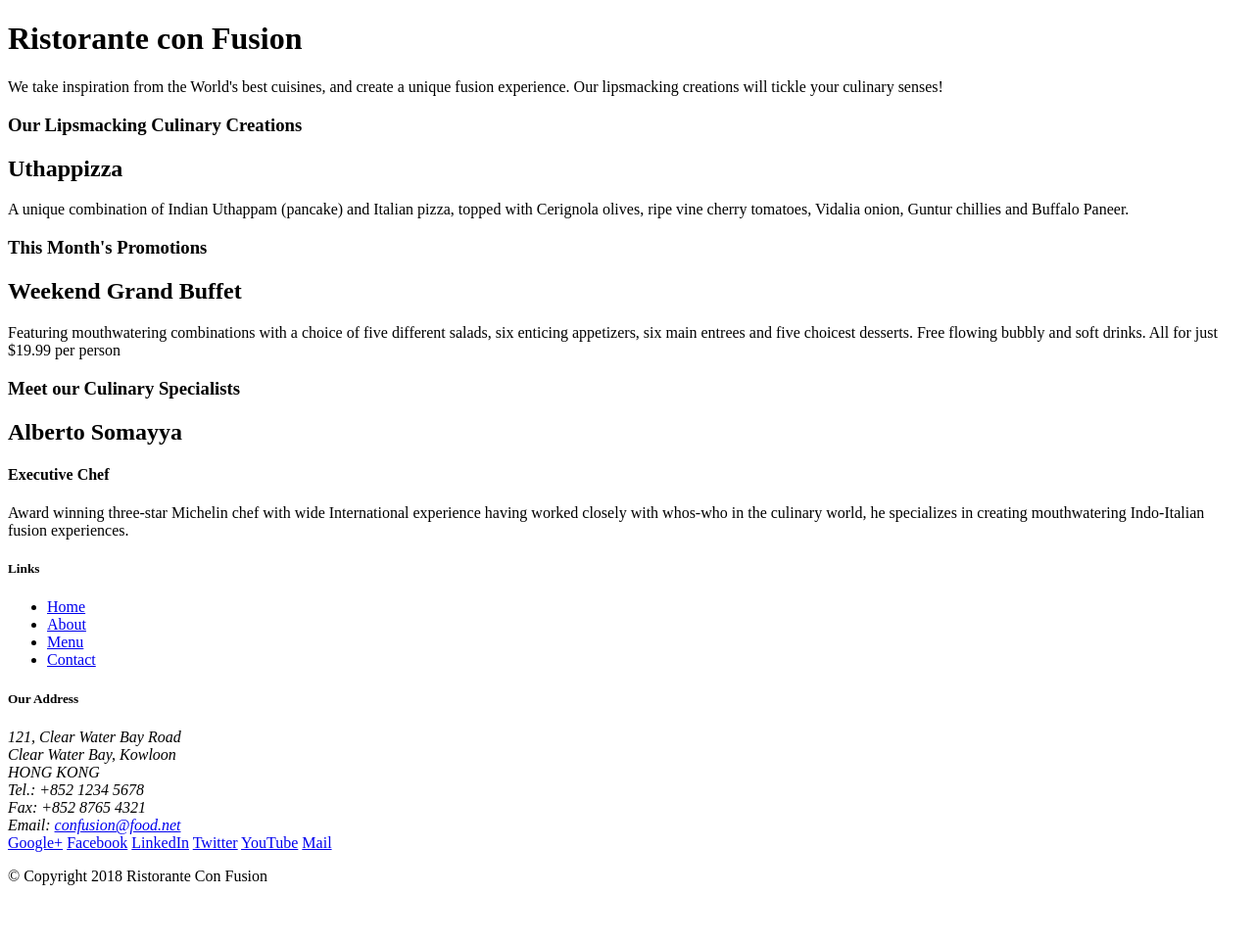
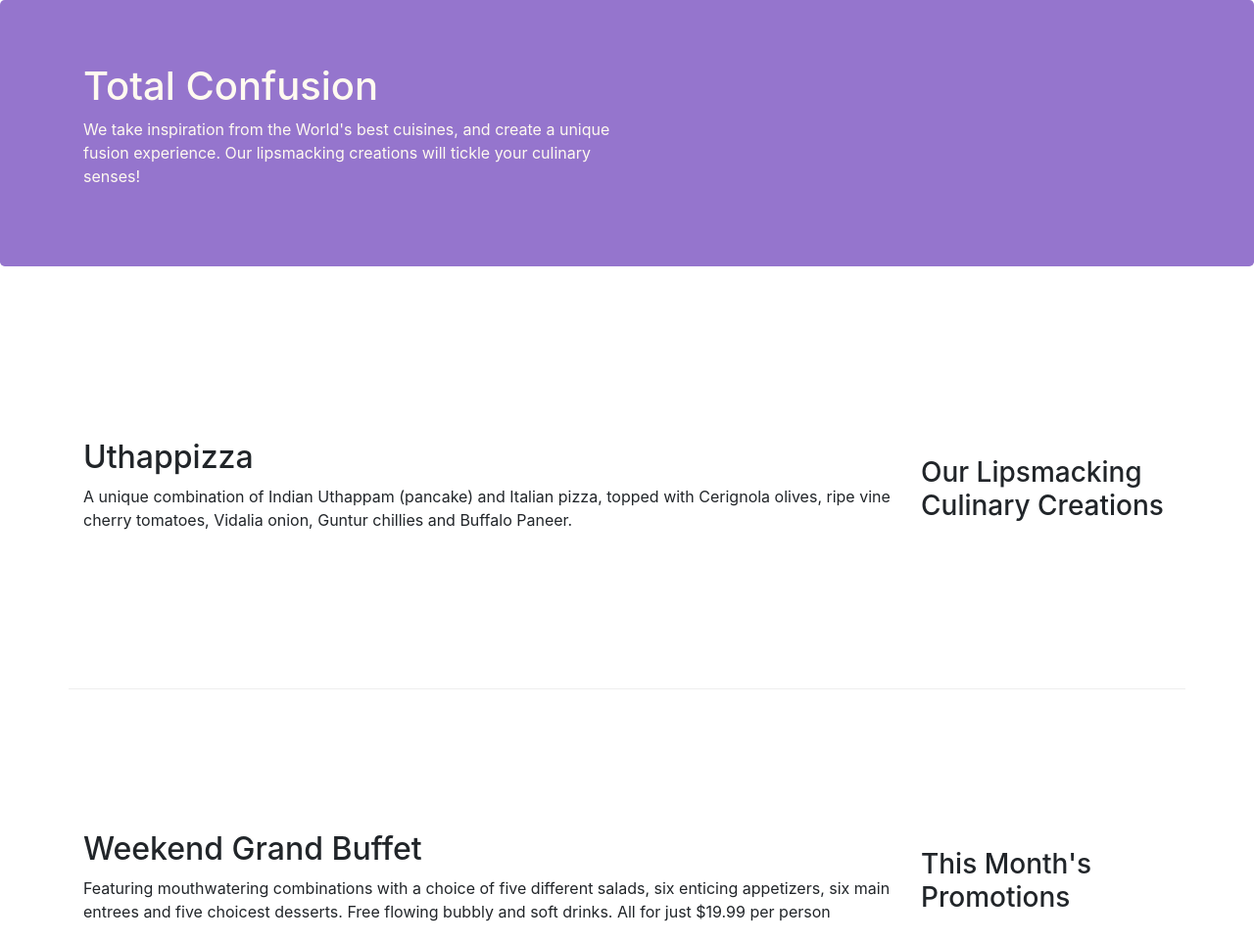
Before and after one commit to aslammamud/bootstrap4-Coursera, a website: page index.html in a window 1280 px wide. Shown: the top 962 px of the page at 98% size. Before the commit the page ends 920 px from the top, so only its background shows below. Drawn offline with nearby package versions, Linux system fonts and the light colour scheme.

Commit message:
Assignment 1

```diff
--- /dev/null
+++ b/css/styles.css
@@ -0,0 +1,30 @@
+.row-header{
+    margin:0px auto;
+    padding:0px;
+}
+
+.row-content {
+    margin:0px auto;
+    padding: 50px 0px 50px 0px;
+    border-bottom: 1px ridge;
+    min-height:400px;
+}
+
+.footer{
+    background-color: #D1C4E9;
+    margin:0px auto;
+    padding: 20px 0px 20px 0px;
+}
+
+.jumbotron {
+    padding:70px 30px 70px 30px;
+    margin:0px auto;
+    background: #9575CD !important;
+    color:floralwhite;
+}
+
+.address{
+    font-size:80%;
+    margin:0px;
+    color:#0f0f0f;
+}
--- a/index.html
+++ b/index.html
@@ -3,50 +3,58 @@
 
 <head>
     <title>Ristorante Con Fusion</title>
+    <!-- Required meta tags always come first -->
+    <meta charset="utf-8">
+    <meta name="viewport" content="width=device-width, initial-scale=1, shrink-to-fit=no">
+    <meta http-equiv="x-ua-compatible" content="ie=edge">
+
+	<!-- Custom CSS -->
+	<link href="css/styles.css" rel="stylesheet">
+    <!-- Bootstrap CSS -->
+    <link rel="stylesheet" href="node_modules/bootstrap/dist/css/bootstrap.min.css">
 </head>
 
 <body>
 
-    <header>
-        <div>
-            <div>
-                <div>
-                    <h1>Ristorante con Fusion</h1>
+    <header class="jumbotron">
+        <div class="container">
+            <div class="row row-header">
+                <div class="col-12 col-sm-6">
+                    <h1>Total Confusion</h1>
                     <p>We take inspiration from the World's best cuisines, and create a unique fusion experience. Our lipsmacking creations will tickle your culinary senses!</p>
                 </div>
-                <div>
-                </div>
+                <div class="col-12 col-sm"></div>
             </div>
         </div>
     </header>
 
-    <div>
-        <div>
-            <div>
+    <div class="container">
+        <div class="row row-content align-items-center">
+            <div class="col-12 col-sm-4 order-sm-last col-md-3">
                 <h3>Our Lipsmacking Culinary Creations</h3>
             </div>
-            <div>
+            <div class="col col-sm order-sm-first col-md">
                 <h2>Uthappizza</h2>
                 <p>A unique combination of Indian Uthappam (pancake) and Italian pizza, topped with Cerignola olives, ripe vine cherry tomatoes, Vidalia onion, Guntur chillies and Buffalo Paneer.</p>
             </div>
         </div>
 
 
-        <div>
-            <div>
+        <div class="row row-content align-items-center">
+            <div class="col-12 col-sm-4 order-sm-last col-md-3">
                 <h3>This Month's Promotions</h3>
             </div>
-            <div>
+            <div class="col col-sm order-sm-first col-md">
                 <h2>Weekend Grand Buffet</h2>
                 <p>Featuring mouthwatering combinations with a choice of five different salads, six enticing appetizers, six main entrees and five choicest desserts. Free flowing bubbly and soft drinks. All for just $19.99 per person </p>
             </div>
         </div>
 
-        <div>
-            <div>
+        <div class="row row-content align-items-center">
+            <div class="col-12 col-sm-4 order-sm-last col-md-3">
                 <h3>Meet our Culinary Specialists</h3>
             </div>
-            <div>
+            <div class="col col-sm order-sm-first col-md">
                 <h2>Alberto Somayya</h2>
                 <h4>Executive Chef</h4>
                 <p>Award winning three-star Michelin chef with wide International experience having worked closely with whos-who in the culinary world, he specializes in creating mouthwatering Indo-Italian fusion experiences. </p>
@@ -54,19 +62,19 @@
         </div>
     </div>
 
-    <footer>
-        <div>
-            <div>
-                <div>
+    <footer class="footer">
+        <div class="container">
+            <div class="row">
+                <div class="col-4 offset-1 col-sm-2">
                     <h5>Links</h5>
-                    <ul>
+                    <ul class="list-unstyled">
                         <li><a href="#">Home</a></li>
                         <li><a href="#">About</a></li>
                         <li><a href="#">Menu</a></li>
                         <li><a href="#">Contact</a></li>
                     </ul>
                 </div>
-                <div>
+                <div class="col-7 col-sm-5">
                     <h5>Our Address</h5>
                     <address>
 		              121, Clear Water Bay Road<br>
@@ -77,8 +85,8 @@
 		              Email: <a href="mailto:confusion@food.net">confusion@food.net</a>
 		           </address>
                 </div>
-                <div>
-                    <div>
+                <div class="col-12 col-sm-4 align-self-center">
+                    <div class="text-center">
                         <a href="http://google.com/+">Google+</a>
                         <a href="http://www.facebook.com/profile.php?id=">Facebook</a>
                         <a href="http://www.linkedin.com/in/">LinkedIn</a>
@@ -88,14 +96,17 @@
                     </div>
                 </div>
            </div>
-           <div>
-                <div>
+           <div class="row justify-content-center">
+                <div class="col-auto">
                     <p>© Copyright 2018 Ristorante Con Fusion</p>
                 </div>
            </div>
         </div>
     </footer>
-
+    <!-- jQuery first, then Popper.js, then Bootstrap JS. -->
+        <script src="node_modules/jquery/dist/jquery.slim.min.js"></script>
+        <script src="node_modules/popper.js/dist/umd/popper.min.js"></script>
+        <script src="node_modules/bootstrap/dist/js/bootstrap.min.js"></script>
 </body>
 
 </html>
--- a/package.json
+++ b/package.json
@@ -12,5 +12,10 @@
   "license": "ISC",
   "devDependencies": {
     "lite-server": "^2.3.0"
+  },
+  "dependencies": {
+    "bootstrap": "^4.5.2",
+    "jquery": "^3.5.1",
+    "popper.js": "^1.16.1"
   }
 }
```
Also changed, not shown: aboutus.html (added, +114 -0 lines), 1 other file.
